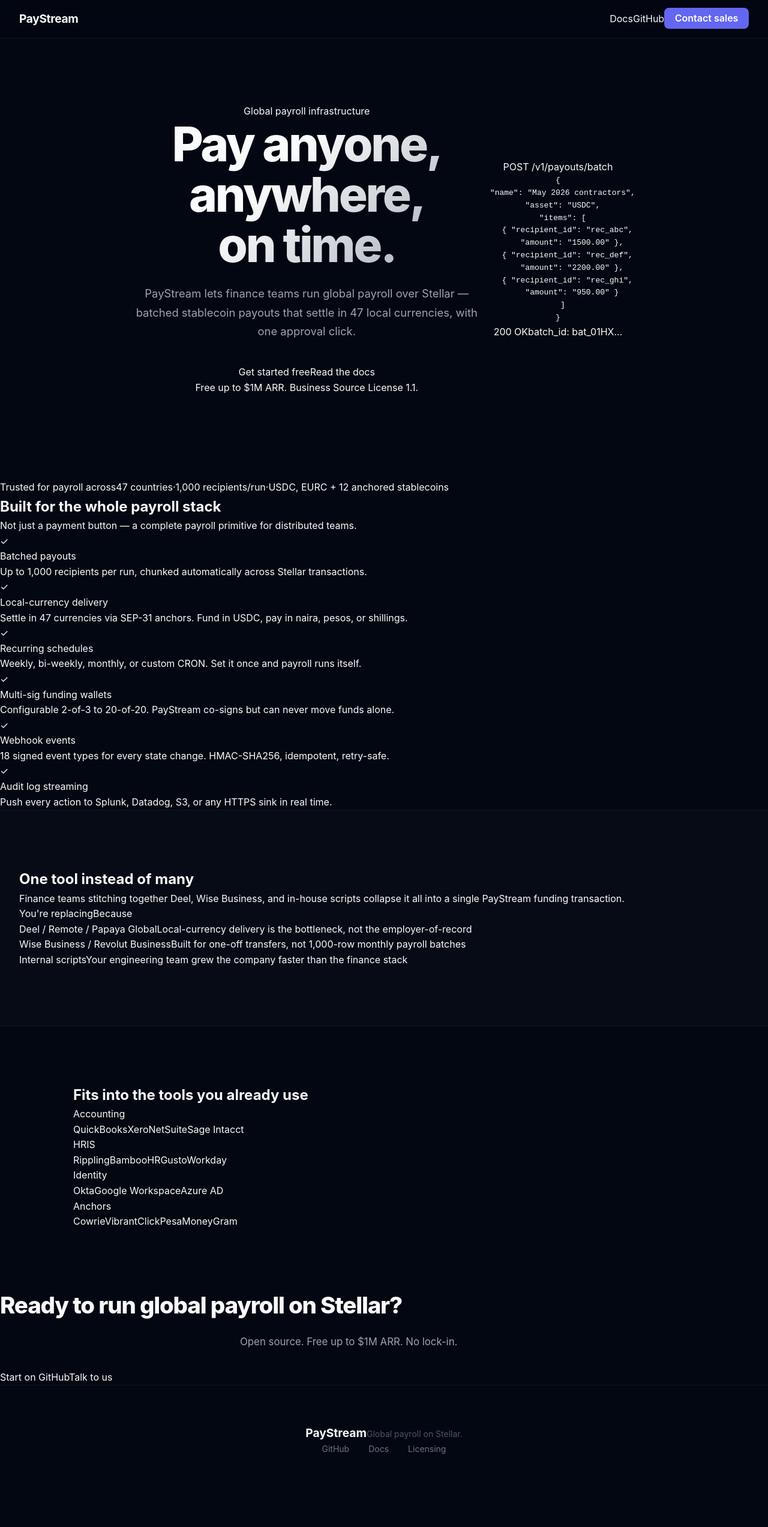
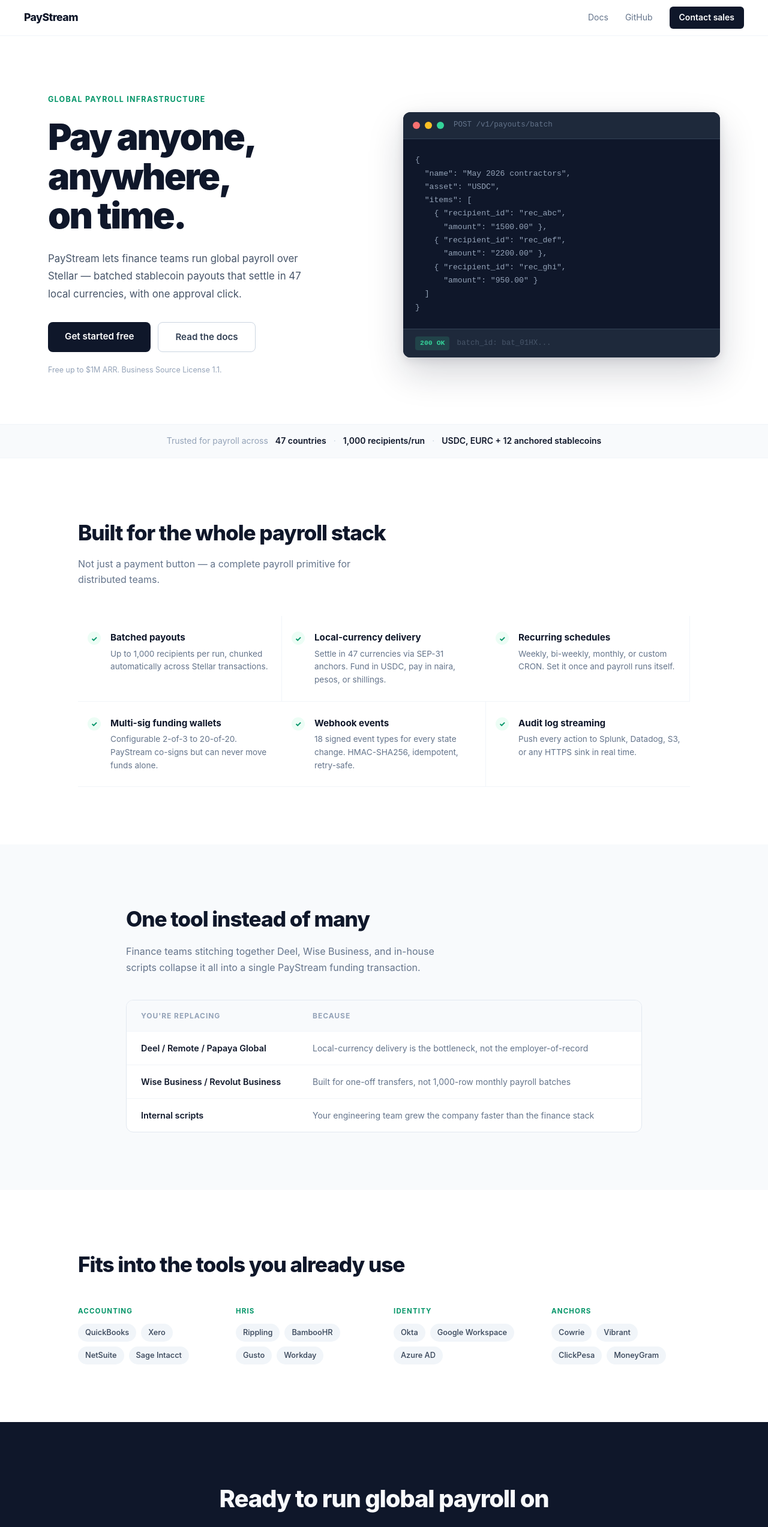
Before and after one commit to Breedar/paystream, a React (Vite) app in the folder web/dashboard/: page / in a window 1280 px wide. Shown: the top 2546 px of the page at 60% size. Before the commit the page ends 2523 px from the top, so only its background shows below. Built offline with nearby package versions, Linux system fonts and the light colour scheme.

Commit message:
feat: redesign CSS — light mode, green accent, enterprise SaaS layout

```diff
--- a/web/dashboard/src/App.css
+++ b/web/dashboard/src/App.css
@@ -1,164 +1,223 @@
 *, *::before, *::after { box-sizing: border-box; margin: 0; padding: 0; }
-
 html { scroll-behavior: smooth; }
-
 body {
-  background: #030712;
-  color: #f9fafb;
+  background: #ffffff;
+  color: #0f172a;
   font-family: -apple-system, BlinkMacSystemFont, 'Segoe UI', system-ui, sans-serif;
   line-height: 1.6;
   -webkit-font-smoothing: antialiased;
-  -moz-osx-font-smoothing: grayscale;
 }
-
 a { color: inherit; text-decoration: none; }
-
 .page { min-height: 100vh; overflow-x: hidden; }
 
 /* Nav */
 .nav {
-  position: fixed; top: 0; left: 0; right: 0; z-index: 100;
+  position: sticky; top: 0; z-index: 100;
   display: flex; align-items: center; justify-content: space-between;
-  padding: 1rem 2rem;
-  background: rgba(3, 7, 18, 0.85);
-  backdrop-filter: blur(12px);
-  border-bottom: 1px solid rgba(255,255,255,0.06);
+  padding: 0 2.5rem; height: 60px;
+  background: rgba(255,255,255,0.92);
+  backdrop-filter: blur(8px);
+  border-bottom: 1px solid #f1f5f9;
 }
-.nav-logo { font-size: 1.2rem; font-weight: 700; letter-spacing: -0.02em; }
-.nav-links { display: flex; align-items: center; gap: 1.5rem; font-size: 0.9rem; }
-.nav-links a:not(.nav-cta) { color: #9ca3af; transition: color 0.15s; }
-.nav-links a:not(.nav-cta):hover { color: #f9fafb; }
+.nav-logo { font-size: 1.1rem; font-weight: 800; letter-spacing: -0.03em; color: #0f172a; }
+.nav-right { display: flex; align-items: center; gap: 1.75rem; }
+.nav-link { font-size: 0.875rem; color: #64748b; transition: color 0.15s; }
+.nav-link:hover { color: #0f172a; }
 .nav-cta {
-  padding: 0.45rem 1.1rem; border-radius: 8px;
-  background: #6366f1; color: #fff; font-weight: 600; transition: background 0.15s;
+  font-size: 0.875rem; font-weight: 600;
+  padding: 0.45rem 1rem; border-radius: 6px;
+  background: #0f172a; color: #fff;
+  transition: background 0.15s;
 }
-.nav-cta:hover { background: #4f46e5; }
+.nav-cta:hover { background: #1e293b; }
 
-/* Hero */
+/* Hero — split */
 .hero {
-  position: relative; min-height: 100vh;
-  display: flex; align-items: center; justify-content: center;
-  padding: 7rem 2rem 5rem; overflow: hidden; text-align: center;
+  display: grid;
+  grid-template-columns: 1fr 1fr;
+  gap: 4rem;
+  align-items: center;
+  max-width: 1200px;
+  margin: 0 auto;
+  padding: 6rem 2.5rem 5rem;
 }
-.hero-bg {
-  position: absolute; inset: 0; pointer-events: none;
-  background:
-    radial-gradient(ellipse 80% 60% at 50% -10%, rgba(99,102,241,0.2) 0%, transparent 70%),
-    radial-gradient(ellipse 50% 40% at 90% 90%, rgba(139,92,246,0.1) 0%, transparent 60%);
-}
-.hero-inner { position: relative; max-width: 760px; }
-.hero-badge {
-  display: inline-block; margin-bottom: 1.5rem;
-  padding: 0.3rem 0.85rem; border-radius: 999px;
-  background: rgba(99,102,241,0.12); border: 1px solid rgba(99,102,241,0.35);
-  color: #a5b4fc; font-size: 0.8rem; font-weight: 600;
-  letter-spacing: 0.04em; text-transform: uppercase;
+.hero-eyebrow {
+  font-size: 0.78rem; font-weight: 700;
+  text-transform: uppercase; letter-spacing: 0.1em;
+  color: #059669; margin-bottom: 1.25rem;
 }
 .hero-title {
-  font-size: clamp(2.8rem, 7vw, 5rem); font-weight: 800;
-  line-height: 1.05; letter-spacing: -0.04em; margin-bottom: 1.5rem;
-  background: linear-gradient(135deg, #f9fafb 40%, #9ca3af);
-  -webkit-background-clip: text; -webkit-text-fill-color: transparent; background-clip: text;
+  font-size: clamp(2.5rem, 5vw, 3.8rem);
+  font-weight: 900; line-height: 1.08;
+  letter-spacing: -0.04em; color: #0f172a;
+  margin-bottom: 1.5rem;
 }
 .hero-sub {
-  font-size: 1.15rem; color: #9ca3af;
-  max-width: 580px; margin: 0 auto 2.5rem; line-height: 1.7;
+  font-size: 1.05rem; color: #475569;
+  line-height: 1.75; max-width: 440px;
+  margin-bottom: 2rem;
 }
-.hero-ctas { display: flex; gap: 1rem; justify-content: center; flex-wrap: wrap; }
+.hero-actions { display: flex; gap: 0.75rem; flex-wrap: wrap; margin-bottom: 1.25rem; }
 
-.btn-primary {
-  display: inline-block; padding: 0.8rem 2rem; border-radius: 10px;
-  background: #6366f1; color: #fff; font-size: 1rem; font-weight: 600;
+.btn-dark {
+  display: inline-block; padding: 0.75rem 1.75rem;
+  border-radius: 8px; background: #0f172a; color: #fff;
+  font-size: 0.95rem; font-weight: 600;
   transition: background 0.15s, transform 0.1s;
 }
-.btn-primary:hover { background: #4f46e5; transform: translateY(-1px); }
+.btn-dark:hover { background: #1e293b; transform: translateY(-1px); }
 
-.btn-secondary {
-  display: inline-block; padding: 0.8rem 2rem; border-radius: 10px;
-  border: 1px solid rgba(255,255,255,0.12); color: #d1d5db;
-  font-size: 1rem; font-weight: 600;
+.btn-ghost {
+  display: inline-block; padding: 0.75rem 1.75rem;
+  border-radius: 8px; border: 1.5px solid #cbd5e1;
+  color: #334155; font-size: 0.95rem; font-weight: 600;
   transition: border-color 0.15s, color 0.15s, transform 0.1s;
 }
-.btn-secondary:hover { border-color: rgba(255,255,255,0.25); color: #f9fafb; transform: translateY(-1px); }
+.btn-ghost:hover { border-color: #94a3b8; color: #0f172a; transform: translateY(-1px); }
 
-/* Stats */
-.stats {
+.hero-note { font-size: 0.78rem; color: #94a3b8; }
+
+/* Code window */
+.code-window {
+  border-radius: 12px;
+  background: #0f172a;
+  overflow: hidden;
+  box-shadow: 0 25px 60px rgba(15,23,42,0.18), 0 4px 16px rgba(15,23,42,0.1);
+}
+.code-bar {
+  display: flex; align-items: center; gap: 0.5rem;
+  padding: 0.75rem 1rem;
+  background: #1e293b; border-bottom: 1px solid #334155;
+}
+.dot { width: 12px; height: 12px; border-radius: 50%; }
+.dot.red { background: #f87171; }
+.dot.yellow { background: #fbbf24; }
+.dot.green { background: #34d399; }
+.code-filename { margin-left: 0.5rem; font-size: 0.78rem; color: #64748b; font-family: monospace; }
+.code-body {
+  padding: 1.5rem 1.25rem;
+  font-family: 'SF Mono', 'Fira Code', 'Courier New', monospace;
+  font-size: 0.82rem; line-height: 1.7;
+  color: #94a3b8; white-space: pre;
+}
+.code-response {
+  display: flex; align-items: center; gap: 0.75rem;
+  padding: 0.75rem 1.25rem;
+  background: #1e293b; border-top: 1px solid #334155;
+}
+.response-badge {
+  padding: 0.15rem 0.5rem; border-radius: 4px;
+  background: rgba(52,211,153,0.15); color: #34d399;
+  font-size: 0.72rem; font-weight: 700; font-family: monospace;
+}
+.response-text { font-size: 0.78rem; color: #475569; font-family: monospace; }
+
+/* Trust bar */
+.trust-bar {
   display: flex; align-items: center; justify-content: center;
-  padding: 2rem; flex-wrap: wrap;
-  background: rgba(255,255,255,0.02);
-  border-top: 1px solid rgba(255,255,255,0.05);
-  border-bottom: 1px solid rgba(255,255,255,0.05);
+  flex-wrap: wrap; gap: 0.75rem;
+  padding: 1rem 2rem;
+  background: #f8fafc;
+  border-top: 1px solid #f1f5f9;
+  border-bottom: 1px solid #f1f5f9;
+  font-size: 0.875rem;
 }
-.stat { display: flex; flex-direction: column; align-items: center; padding: 1rem 3rem; }
-.stat-value { font-size: 2rem; font-weight: 800; letter-spacing: -0.03em; color: #6366f1; }
-.stat-label { font-size: 0.78rem; color: #6b7280; text-transform: uppercase; letter-spacing: 0.06em; margin-top: 0.2rem; }
-.stat-divider { width: 1px; height: 40px; background: rgba(255,255,255,0.08); }
+.trust-label { color: #94a3b8; }
+.trust-stat { color: #0f172a; font-weight: 600; }
+.trust-sep { color: #cbd5e1; }
 
-/* Section shared */
-.section-header { text-align: center; margin-bottom: 3.5rem; }
-.section-title { font-size: clamp(1.8rem, 4vw, 2.4rem); font-weight: 800; letter-spacing: -0.03em; color: #f9fafb; margin-bottom: 1rem; }
-.section-sub { font-size: 1.05rem; color: #9ca3af; max-width: 580px; margin: 0 auto; line-height: 1.7; }
-
-/* Features */
-.features { padding: 6rem 2rem; max-width: 1100px; margin: 0 auto; }
-.feature-grid { display: grid; grid-template-columns: repeat(auto-fit, minmax(300px, 1fr)); gap: 1.25rem; }
-.feature-card {
-  padding: 2rem 1.75rem; border-radius: 16px;
-  background: #0d1117; border: 1px solid rgba(255,255,255,0.07);
-  transition: border-color 0.15s, transform 0.15s;
+/* Capabilities */
+.capabilities {
+  max-width: 1100px; margin: 0 auto;
+  padding: 6rem 2.5rem;
 }
-.feature-card:hover { border-color: rgba(99,102,241,0.3); transform: translateY(-2px); }
-.feature-icon { font-size: 1.75rem; margin-bottom: 1rem; }
-.feature-title { font-size: 1.05rem; font-weight: 700; color: #f9fafb; margin-bottom: 0.6rem; }
-.feature-body { font-size: 0.9rem; color: #6b7280; line-height: 1.7; }
+.cap-header { margin-bottom: 3rem; }
+.cap-title { font-size: clamp(1.6rem, 3vw, 2.2rem); font-weight: 800; letter-spacing: -0.03em; color: #0f172a; margin-bottom: 0.75rem; }
+.cap-sub { font-size: 1rem; color: #64748b; max-width: 480px; }
+.cap-grid { display: grid; grid-template-columns: repeat(auto-fit, minmax(320px, 1fr)); gap: 0; }
+.cap-item {
+  display: flex; gap: 1rem; align-items: flex-start;
+  padding: 1.5rem 1rem;
+  border-bottom: 1px solid #f1f5f9;
+}
+.cap-item:nth-child(odd) { border-right: 1px solid #f1f5f9; }
+.cap-check {
+  flex-shrink: 0; width: 22px; height: 22px;
+  border-radius: 50%; background: #ecfdf5; color: #059669;
+  font-size: 0.75rem; font-weight: 800;
+  display: flex; align-items: center; justify-content: center;
+  margin-top: 2px;
+}
+.cap-label { font-size: 0.95rem; font-weight: 700; color: #0f172a; margin-bottom: 0.25rem; }
+.cap-detail { font-size: 0.85rem; color: #64748b; line-height: 1.6; }
 
 /* Replaces */
-.replaces {
-  padding: 6rem 2rem;
-  background: rgba(255,255,255,0.015);
-  border-top: 1px solid rgba(255,255,255,0.05);
-  border-bottom: 1px solid rgba(255,255,255,0.05);
+.replaces { background: #f8fafc; padding: 6rem 2.5rem; }
+.replaces-inner { max-width: 860px; margin: 0 auto; }
+.replaces-title { font-size: clamp(1.6rem, 3vw, 2.2rem); font-weight: 800; letter-spacing: -0.03em; color: #0f172a; margin-bottom: 0.75rem; }
+.replaces-sub { font-size: 1rem; color: #64748b; margin-bottom: 2.5rem; max-width: 520px; line-height: 1.7; }
+.replaces-table { border: 1px solid #e2e8f0; border-radius: 12px; overflow: hidden; background: #fff; }
+.replaces-row {
+  display: grid; grid-template-columns: 1fr 2fr;
+  padding: 1rem 1.5rem; gap: 1.5rem; align-items: center;
+  border-bottom: 1px solid #f1f5f9;
 }
-.replaces .section-header { max-width: 1100px; margin-left: auto; margin-right: auto; }
-.replaces-list { max-width: 760px; margin: 0 auto; display: flex; flex-direction: column; gap: 1rem; }
-.replace-item {
-  display: flex; align-items: baseline; gap: 1rem; flex-wrap: wrap;
-  padding: 1.25rem 1.5rem; border-radius: 12px;
-  background: #0d1117; border: 1px solid rgba(255,255,255,0.06);
-}
-.replace-name { font-weight: 700; color: #f9fafb; font-size: 0.95rem; white-space: nowrap; }
-.replace-reason { color: #6b7280; font-size: 0.9rem; }
+.replaces-row:last-child { border-bottom: none; }
+.replaces-row.header-row { background: #f8fafc; font-size: 0.75rem; font-weight: 700; text-transform: uppercase; letter-spacing: 0.08em; color: #94a3b8; }
+.rep-tool { font-size: 0.9rem; font-weight: 600; color: #0f172a; }
+.rep-why { font-size: 0.875rem; color: #64748b; line-height: 1.5; }
 
 /* Integrations */
-.integrations { padding: 6rem 2rem; max-width: 1100px; margin: 0 auto; }
-.integration-grid { display: grid; grid-template-columns: repeat(auto-fit, minmax(280px, 1fr)); gap: 1rem; }
-.integration-card { padding: 1.5rem; border-radius: 12px; background: #0d1117; border: 1px solid rgba(255,255,255,0.06); }
-.integration-category { font-size: 0.75rem; font-weight: 700; text-transform: uppercase; letter-spacing: 0.08em; color: #6366f1; margin-bottom: 0.5rem; }
-.integration-tools { font-size: 0.9rem; color: #9ca3af; line-height: 1.5; }
+.integrations { max-width: 1100px; margin: 0 auto; padding: 6rem 2.5rem; }
+.int-title { font-size: clamp(1.6rem, 3vw, 2.2rem); font-weight: 800; letter-spacing: -0.03em; color: #0f172a; margin-bottom: 2.5rem; }
+.int-grid { display: grid; grid-template-columns: repeat(auto-fit, minmax(220px, 1fr)); gap: 2rem; }
+.int-group {}
+.int-label { font-size: 0.72rem; font-weight: 700; text-transform: uppercase; letter-spacing: 0.1em; color: #059669; margin-bottom: 0.75rem; }
+.int-names { display: flex; flex-wrap: wrap; gap: 0.5rem; }
+.int-chip {
+  padding: 0.3rem 0.75rem; border-radius: 999px;
+  background: #f1f5f9; color: #334155;
+  font-size: 0.8rem; font-weight: 500;
+}
 
 /* CTA */
-.cta-section {
-  padding: 6rem 2rem; text-align: center;
-  background: rgba(99,102,241,0.05);
-  border-top: 1px solid rgba(99,102,241,0.15);
-  border-bottom: 1px solid rgba(99,102,241,0.15);
-}
-.cta-title { font-size: clamp(1.8rem, 4vw, 2.4rem); font-weight: 800; letter-spacing: -0.03em; color: #f9fafb; margin-bottom: 1rem; }
-.cta-sub { font-size: 1.05rem; color: #9ca3af; margin: 0 auto 2rem; max-width: 480px; line-height: 1.7; }
+.cta { background: #0f172a; padding: 6rem 2.5rem; text-align: center; }
+.cta-inner { max-width: 560px; margin: 0 auto; }
+.cta-title { font-size: clamp(1.8rem, 4vw, 2.5rem); font-weight: 800; letter-spacing: -0.03em; color: #f8fafc; margin-bottom: 0.75rem; }
+.cta-sub { font-size: 1rem; color: #64748b; margin-bottom: 2rem; line-height: 1.7; }
+.cta-actions { display: flex; gap: 0.75rem; justify-content: center; flex-wrap: wrap; }
+.cta .btn-dark { background: #fff; color: #0f172a; }
+.cta .btn-dark:hover { background: #f1f5f9; }
+.cta .btn-ghost { border-color: #334155; color: #94a3b8; }
+.cta .btn-ghost:hover { border-color: #475569; color: #f8fafc; }
 
 /* Footer */
-.footer { padding: 4rem 2rem; text-align: center; border-top: 1px solid rgba(255,255,255,0.06); }
-.footer-logo { font-size: 1.2rem; font-weight: 700; color: #f9fafb; margin-bottom: 0.5rem; }
-.footer-tagline { font-size: 0.875rem; color: #4b5563; margin-bottom: 1.5rem; }
-.footer-links { display: flex; gap: 2rem; justify-content: center; margin-bottom: 2rem; }
-.footer-links a { font-size: 0.875rem; color: #6b7280; transition: color 0.15s; }
-.footer-links a:hover { color: #9ca3af; }
-.footer-legal { font-size: 0.75rem; color: #374151; max-width: 480px; margin: 0 auto; line-height: 1.6; }
+.footer {
+  display: flex; align-items: center; justify-content: space-between;
+  flex-wrap: wrap; gap: 1rem;
+  padding: 1.5rem 2.5rem;
+  background: #0f172a;
+  border-top: 1px solid #1e293b;
+}
+.footer-left { display: flex; align-items: center; gap: 1rem; }
+.footer-logo { font-size: 0.95rem; font-weight: 800; letter-spacing: -0.02em; color: #f8fafc; }
+.footer-tagline { font-size: 0.8rem; color: #475569; }
+.footer-links { display: flex; gap: 1.5rem; }
+.footer-links a { font-size: 0.8rem; color: #475569; transition: color 0.15s; }
+.footer-links a:hover { color: #94a3b8; }
 
 /* Responsive */
-@media (max-width: 640px) {
-  .nav { padding: 0.875rem 1.25rem; }
-  .stat { padding: 1rem 1.5rem; }
-  .stat-divider { display: none; }
-  .replace-item { flex-direction: column; gap: 0.25rem; }
+@media (max-width: 768px) {
+  .hero { grid-template-columns: 1fr; padding: 4rem 1.5rem 3rem; gap: 2.5rem; }
+  .hero-right { order: -1; }
+  .capabilities { padding: 4rem 1.5rem; }
+  .cap-item:nth-child(odd) { border-right: none; }
+  .replaces { padding: 4rem 1.5rem; }
+  .replaces-row { grid-template-columns: 1fr; gap: 0.25rem; }
+  .replaces-row.header-row { display: none; }
+  .integrations { padding: 4rem 1.5rem; }
+  .trust-bar { gap: 0.5rem; font-size: 0.8rem; }
+  .footer { padding: 1.5rem; flex-direction: column; align-items: flex-start; }
+  .nav { padding: 0 1.25rem; }
+  .nav-right { gap: 1rem; }
 }
```
